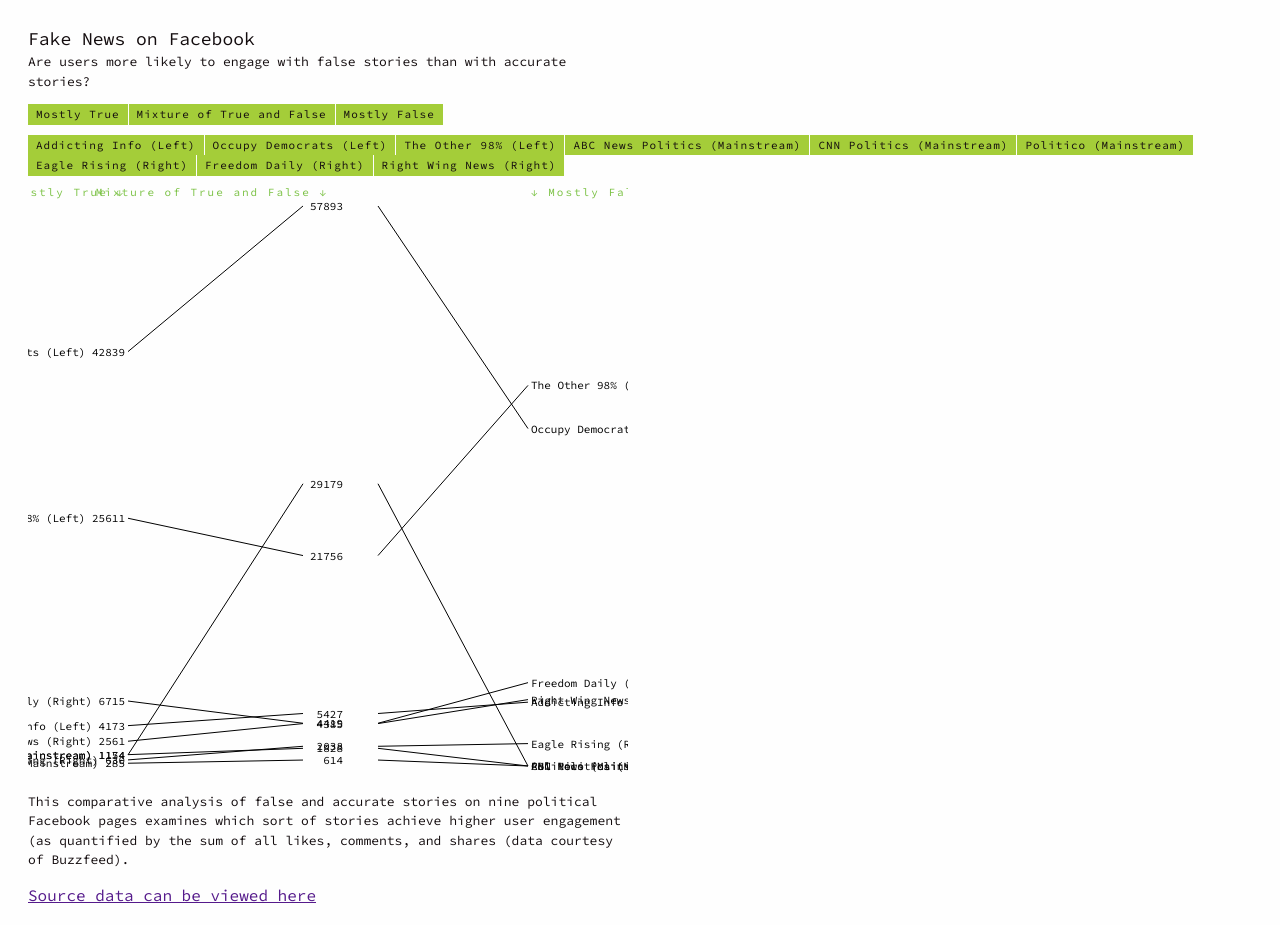
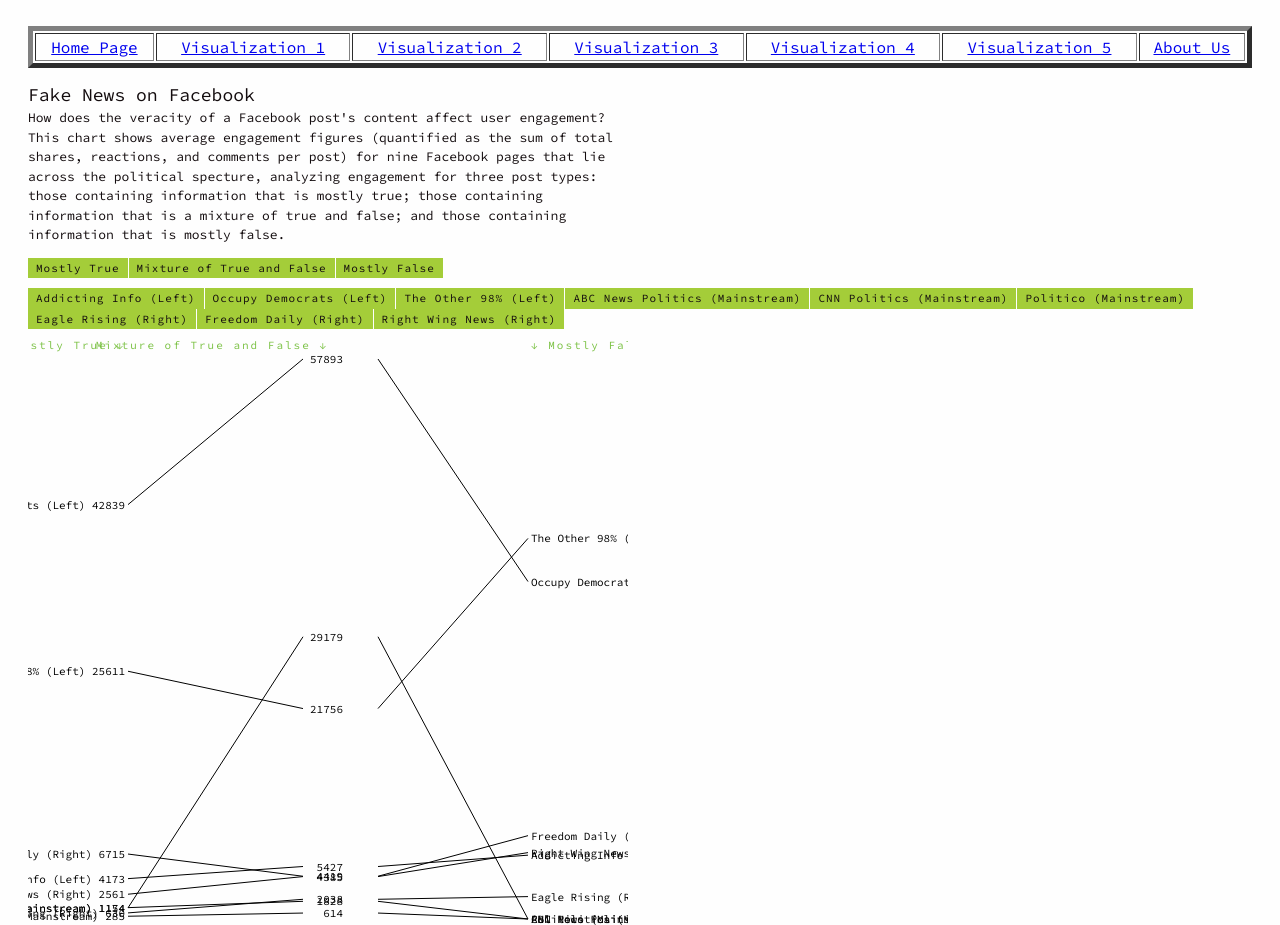
Before and after one commit to oliver-backes/our-website, a plain HTML site: page visualization_2.html in a window 1280 px wide. Shown: the top 925 px of the page. Drawn offline with nearby package versions, Linux system fonts and the light colour scheme.

Commit message:
fix hyperlink to source data and add in more detailed chart description

```diff
--- a/visualization_2.html
+++ b/visualization_2.html
@@ -12,9 +12,24 @@
 
 <body>
 
+	<p>
+		<table border="5" width=100%>
+			<tr align=center>
+				<td><a href="index.html">Home Page</a></td>
+				<td><a href="visualization_1.html">Visualization 1</a></td>
+				<td><a href="visualization_2.html">Visualization 2</a></td>
+				<td><a href="visualization_3.html">Visualization 3</a></td>
+				<td><a href="visualization_4.html">Visualization 4</a></td>
+				<td><a href="visualization_5.html">Visualization 5</a></td>
+				<td><a href="about_us.html">About Us</a></td>
+			</tr>
+		</table>
+	</p>
+
+
     <header>
         <h1>Fake News on Facebook</h1>
-        <p>Are users more likely to engage with false stories than with accurate stories?</p>
+        <p>How does the veracity of a Facebook post's content affect user engagement? This chart shows average engagement figures (quantified as the sum of total shares, reactions, and comments per post) for nine Facebook pages that lie across the political specture, analyzing engagement for three post types: those containing information that is mostly true; those containing information that is a mixture of true and false; and those containing information that is mostly false.</p>
 
         <nav id='filter'></nav>
         <nav id='nav-alt'></nav>
@@ -186,7 +201,7 @@
 
 <p>This comparative analysis of false and accurate stories on nine political Facebook pages examines which sort of stories achieve higher user engagement (as quantified by the sum of all likes, comments, and shares (data courtesy of Buzzfeed).</p>
 
-<a href src="https://github.com/BuzzFeedNews/2016-10-facebook-fact-check/blob/master/data/facebook-fact-check.csv">  Source data can be viewed here</a>
+<a href="https://github.com/BuzzFeedNews/2016-10-facebook-fact-check/blob/master/data/facebook-fact-check.csv">  Source data can be viewed here</a>
 
 
 </body>
```
